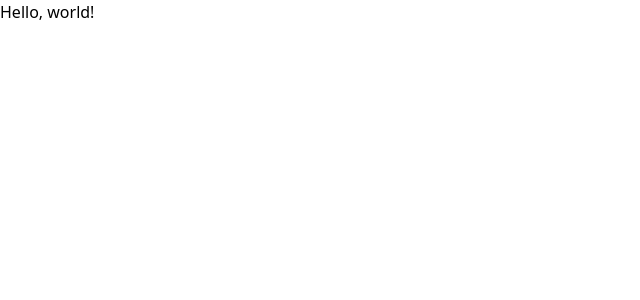
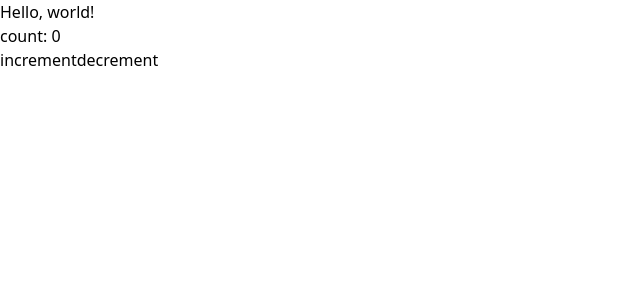
Before and after one commit to induang/vite-react-ts-tailwind, a React (Vite) app: page / in a window 1280 px wide. Shown: the top 300 px of the page, without its empty margins (0-640 px from the left). Built offline with nearby package versions, Linux system fonts and the light colour scheme; the HTML template or start-up script is replaced by a standard one.

Commit message:
state configure

```diff
--- a/package.json
+++ b/package.json
@@ -15,11 +15,13 @@
     "prepare": "husky"
   },
   "dependencies": {
+    "@reduxjs/toolkit": "^2.2.1",
     "@tanstack/react-query": "^5.24.1",
     "axios": "^1.6.7",
     "react": "^18.2.0",
     "react-dom": "^18.2.0",
     "react-hook-form": "^7.50.1",
+    "react-redux": "^9.1.0",
     "react-router-dom": "^6.22.1"
   },
   "devDependencies": {
@@ -27,6 +29,7 @@
     "@types/node": "^20.11.20",
     "@types/react": "^18.2.56",
     "@types/react-dom": "^18.2.19",
+    "@types/react-redux": "^7.1.33",
     "@typescript-eslint/eslint-plugin": "^7.0.2",
     "@typescript-eslint/parser": "^7.0.2",
     "@vitejs/plugin-react": "^4.2.1",
--- a/src/pages/helloPage/index.tsx
+++ b/src/pages/helloPage/index.tsx
@@ -1,5 +1,25 @@
+import { decrement, increment, selectCount } from "@redux/slices/counter";
+import { useDispatch, useSelector } from "react-redux";
+
 const HelloPage = () => {
-  return <h1>Hello, world!</h1>;
+  return (
+    <>
+      <h1>Hello, world!</h1>
+      <Counter />
+    </>
+  );
+};
+
+const Counter = () => {
+  const count = useSelector(selectCount);
+  const dispatch = useDispatch();
+  return (
+    <>
+      <div>count: {count}</div>
+      <button onClick={() => dispatch(increment())}>increment</button>
+      <button onClick={() => dispatch(decrement())}>decrement</button>
+    </>
+  );
 };
 
 export default HelloPage;
--- /dev/null
+++ b/src/redux/index.ts
@@ -0,0 +1,2 @@
+export { default as store } from "./store";
+export * from "./type";
--- /dev/null
+++ b/src/redux/slices/counter.ts
@@ -0,0 +1,38 @@
+import type { PayloadAction } from "@reduxjs/toolkit";
+import { createSlice } from "@reduxjs/toolkit";
+
+import type { RootState } from "../type";
+
+export const COUTER_SLICE_NAME = "counter";
+interface CounterState {
+  value: number;
+}
+
+const initialState: CounterState = {
+  value: 0,
+};
+
+export const counterSlice = createSlice({
+  name: COUTER_SLICE_NAME,
+  // `createSlice` will infer the state type from the `initialState` argument
+  initialState,
+  reducers: {
+    increment: (state) => {
+      state.value += 1;
+    },
+    decrement: (state) => {
+      state.value -= 1;
+    },
+    // Use the PayloadAction type to declare the contents of `action.payload`
+    incrementByAmount: (state, action: PayloadAction<number>) => {
+      state.value += action.payload;
+    },
+  },
+});
+
+export const { increment, decrement, incrementByAmount } = counterSlice.actions;
+
+// Other code such as selectors can use the imported `RootState` type
+export const selectCount = (state: RootState) => state.counter.value;
+
+export default counterSlice.reducer;
--- /dev/null
+++ b/src/redux/store.ts
@@ -0,0 +1,11 @@
+import { configureStore } from "@reduxjs/toolkit";
+
+import { counterSlice, COUTER_SLICE_NAME } from "./slices/counter";
+
+const store = configureStore({
+  reducer: {
+    [COUTER_SLICE_NAME]: counterSlice.reducer,
+  },
+});
+
+export default store;
--- /dev/null
+++ b/src/redux/type.ts
@@ -0,0 +1,4 @@
+import type store from "./store";
+
+export type RootState = ReturnType<typeof store.getState>;
+export type AppDispatch = typeof store.dispatch;
--- a/tsconfig.json
+++ b/tsconfig.json
@@ -30,7 +30,8 @@
       "@utils/*": ["src/utils/*"],
       "@router/*": ["src/router/*"],
       "@queries/*": ["src/queries/*"],
-      "@requests/*": ["src/requests/*"]
+      "@requests/*": ["src/requests/*"],
+      "@redux/*": ["src/redux/*"]
     }
   },
   "types": ["vite/client"],
--- a/vite.config.ts
+++ b/vite.config.ts
@@ -22,8 +22,12 @@ export default defineConfig({
         compact: true,
         chunkFileNames: "assets/[name]-[hash].js",
         manualChunks: {
-          react: ["react", "react-dom"], // react-router-dom
-          // "react-state": ["react-hook-form", "@tanstack/react-query", "@reduxjs/toolkit"],
+          react: ["react", "react-dom", "react-router-dom"],
+          "react-state": [
+            "react-hook-form",
+            "@tanstack/react-query",
+            "@reduxjs/toolkit",
+          ],
           // "ui-vendors": [""],
         },
       },
@@ -39,6 +43,7 @@ export default defineConfig({
       "@router": resolve(__dirname, "./src/router"),
       "@queries": resolve(__dirname, "./src/queries"),
       "@requests": resolve(__dirname, "./src/requests"),
+      "@redux": resolve(__dirname, "./src/redux"),
     },
   },
 });
```
Also changed, not shown: src/App.tsx (+7 -3 lines), 1 other file (tests, documents, lock files or other folders).
